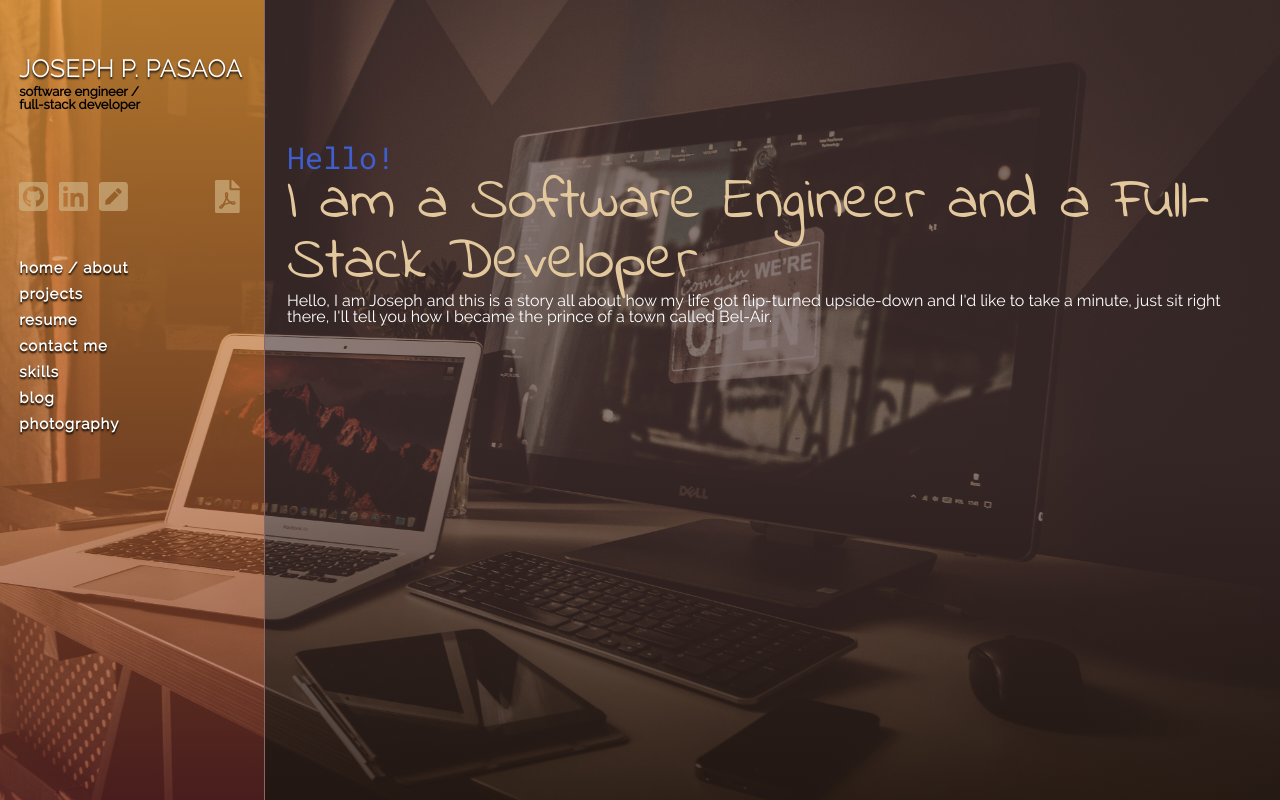
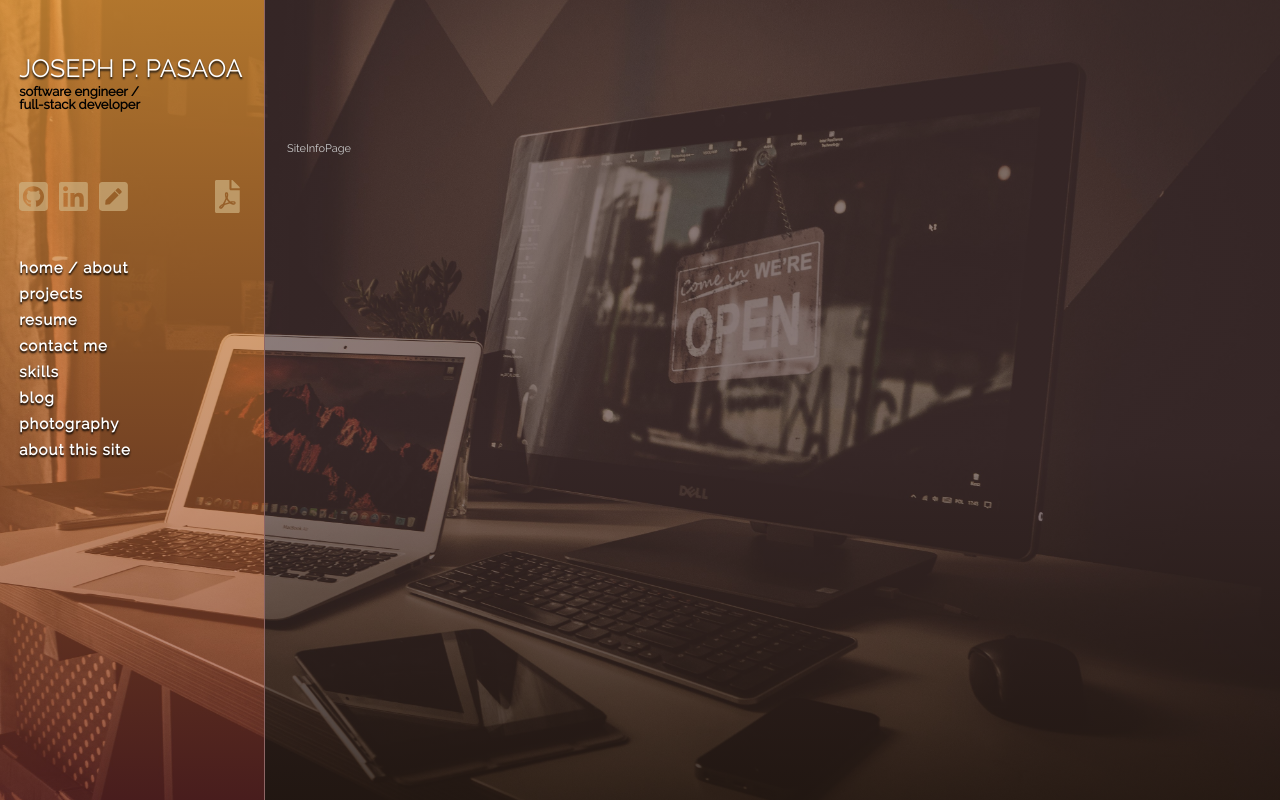
Before and after one commit to joseph-p-pasaoa/portfolio_site, a React (Create React App) app: page /siteinfo in a window 1280 px wide. Built offline with nearby package versions, Linux system fonts and the light colour scheme.

Commit message:
0.4.1, add SiteInfoPage to structure

```diff
--- a/src/App.js
+++ b/src/App.js
@@ -30,6 +30,7 @@ APP MAIN Component | Portfolio Site
     import SkillsPage from './pages/SkillsPage';
     import BlogPage from './pages/BlogPage';
     import PhotographyPage from './pages/PhotographyPage';
+    import SiteInfoPage from './pages/SiteInfoPage';
 
     // instantiate Fontawesome sitewide icon library
     library.add(faPaperPlane, faList, faFilePdf, faPenSquare, faGithubSquare, faLinkedin);
@@ -50,6 +51,7 @@ const App = () => {
             <Route path={`/skills`} component={SkillsPage} />
             <Route path={`/blog`} component={BlogPage} />
             <Route path={`/photography`} component={PhotographyPage} />
+            <Route path={`/siteinfo`} component={SiteInfoPage} />
             <Route path={`/`} component={HomeAboutPage} />
           </Switch>
         </div>
--- a/src/components/NavList.jsx
+++ b/src/components/NavList.jsx
@@ -18,7 +18,7 @@ const NavList = () => {
   return (
     <ul className="navlist flex-column">
       <li className="navlist__item">
-        <NavLink to={`/`} className="navlist__link">
+        <NavLink exact to={`/`} className="navlist__link">
           Home / About
         </NavLink>
       </li>
@@ -52,6 +52,11 @@ const NavList = () => {
           Photography
         </NavLink>
       </li>
+      <li className="navlist__item">
+        <NavLink to={`/siteinfo`} className="navlist__link">
+          About This Site
+        </NavLink>
+      </li>
     </ul>
   );
 }
--- /dev/null
+++ b/src/pages/SiteInfoPage.jsx
@@ -0,0 +1,22 @@
+/*
+JOSEPH P. PASAOA
+SiteInfoPage Component | Portfolio Site
+*/
+
+
+/* IMPORTS */
+import React from 'react';
+
+
+/* MAIN */
+const SiteInfoPage = () => {
+
+  return (
+    <div className="page page--siteinfo flex-column">
+      SiteInfoPage
+    </div>
+  );
+}
+
+
+export default SiteInfoPage;
```
